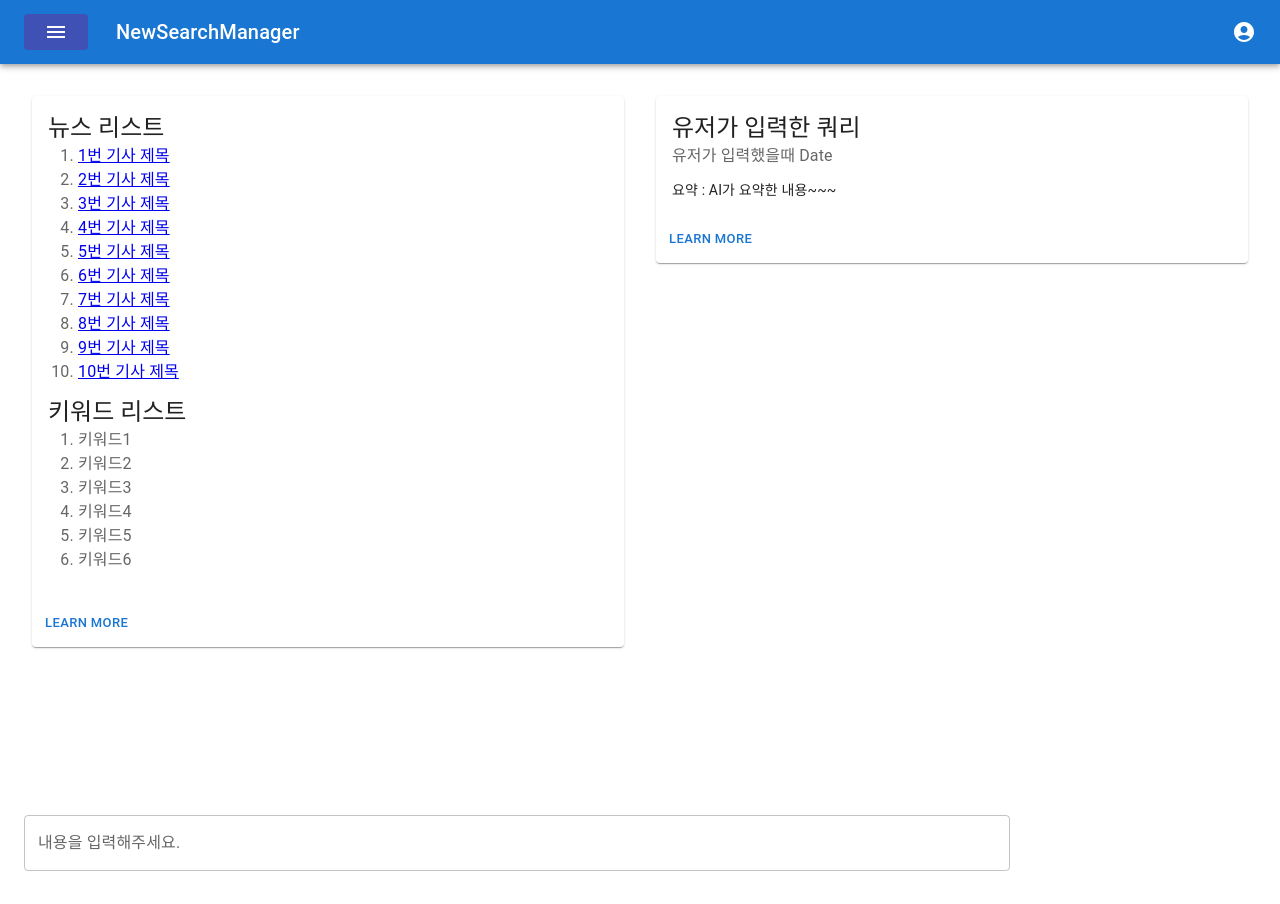
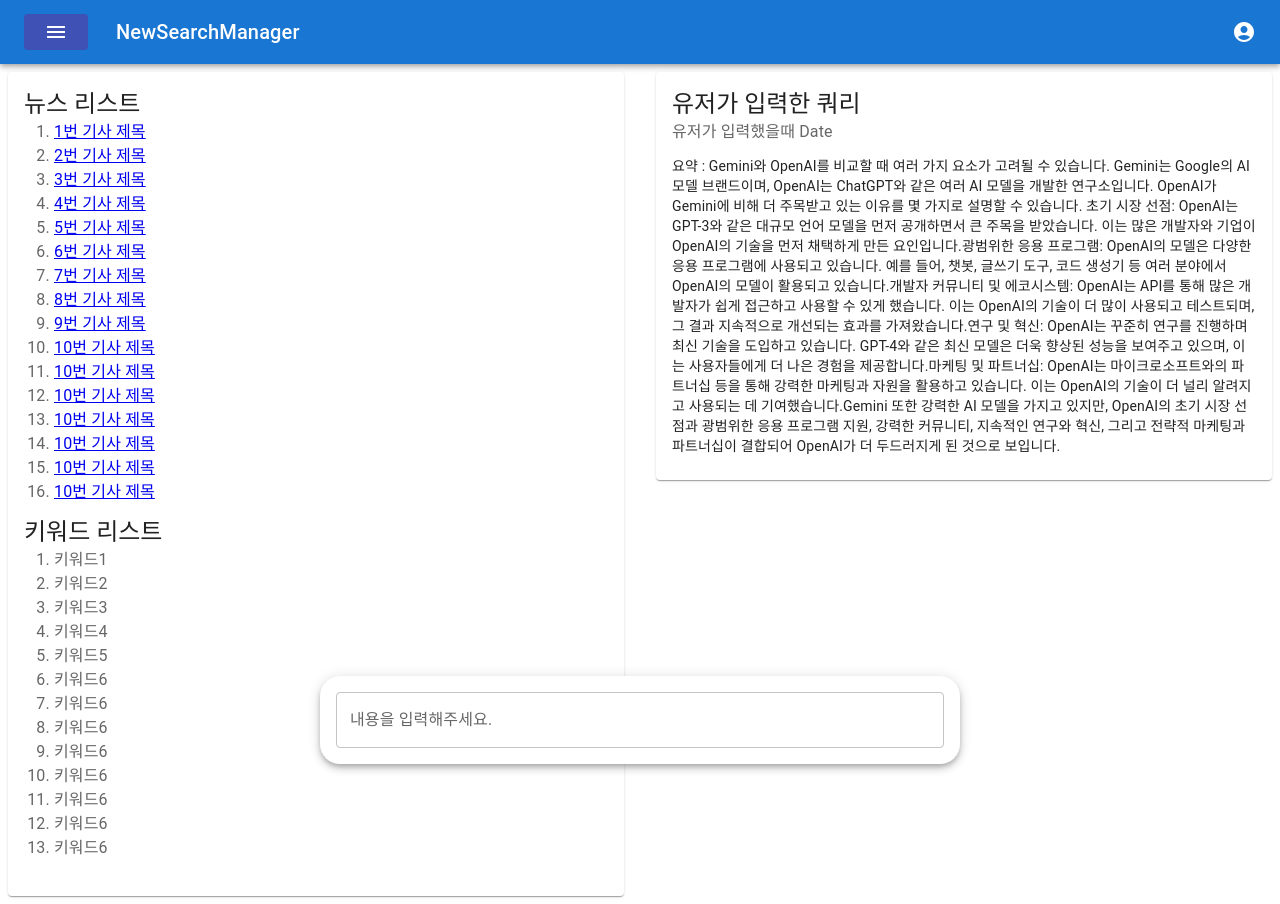
Before and after one commit to 2024-summer-LLM-Bootcamp/NewSearchPedia_FE, a React (Vite) app: page / in a window 1280 px wide. Before the commit the page ends 871 px from the top, so only its background shows below. Built offline with nearby package versions, Linux system fonts and the light colour scheme.

Commit message:
style: 입력창 위치 고정&띄우기

```diff
--- a/src/pages/article/Data/serverData.js
+++ b/src/pages/article/Data/serverData.js
@@ -14,6 +14,12 @@ const serverData = {
     { title: '8번 기사 제목', link: 'aaaaaa', pubDate: 'Tue, 23 Jul 2024 16:36:00 +0900' },
     { title: '9번 기사 제목', link: 'aaaaaa', pubDate: 'Tue, 23 Jul 2024 16:36:00 +0900' },
     { title: '10번 기사 제목', link: 'aaaaaa', pubDate: 'Tue, 23 Jul 2024 16:36:00 +0900' },
+    { title: '10번 기사 제목', link: 'aaaaaa', pubDate: 'Tue, 23 Jul 2024 16:36:00 +0900' },
+    { title: '10번 기사 제목', link: 'aaaaaa', pubDate: 'Tue, 23 Jul 2024 16:36:00 +0900' },
+    { title: '10번 기사 제목', link: 'aaaaaa', pubDate: 'Tue, 23 Jul 2024 16:36:00 +0900' },
+    { title: '10번 기사 제목', link: 'aaaaaa', pubDate: 'Tue, 23 Jul 2024 16:36:00 +0900' },
+    { title: '10번 기사 제목', link: 'aaaaaa', pubDate: 'Tue, 23 Jul 2024 16:36:00 +0900' },
+    { title: '10번 기사 제목', link: 'aaaaaa', pubDate: 'Tue, 23 Jul 2024 16:36:00 +0900' },
   ],
 
   encycList: [
@@ -23,9 +29,17 @@ const serverData = {
     { keyword: '키워드4', link: 'aaaaaa' },
     { keyword: '키워드5', link: 'aaaaaa' },
     { keyword: '키워드6', link: 'aaaaaa' },
+    { keyword: '키워드6', link: 'aaaaaa' },
+    { keyword: '키워드6', link: 'aaaaaa' },
+    { keyword: '키워드6', link: 'aaaaaa' },
+    { keyword: '키워드6', link: 'aaaaaa' },
+    { keyword: '키워드6', link: 'aaaaaa' },
+    { keyword: '키워드6', link: 'aaaaaa' },
+    { keyword: '키워드6', link: 'aaaaaa' },
   ],
 
-  summary: 'AI가 요약한 내용~~~',
+  summary:
+    'Gemini와 OpenAI를 비교할 때 여러 가지 요소가 고려될 수 있습니다. Gemini는 Google의 AI 모델 브랜드이며, OpenAI는 ChatGPT와 같은 여러 AI 모델을 개발한 연구소입니다. OpenAI가 Gemini에 비해 더 주목받고 있는 이유를 몇 가지로 설명할 수 있습니다. 초기 시장 선점: OpenAI는 GPT-3와 같은 대규모 언어 모델을 먼저 공개하면서 큰 주목을 받았습니다. 이는 많은 개발자와 기업이 OpenAI의 기술을 먼저 채택하게 만든 요인입니다.광범위한 응용 프로그램: OpenAI의 모델은 다양한 응용 프로그램에 사용되고 있습니다. 예를 들어, 챗봇, 글쓰기 도구, 코드 생성기 등 여러 분야에서 OpenAI의 모델이 활용되고 있습니다.개발자 커뮤니티 및 에코시스템: OpenAI는 API를 통해 많은 개발자가 쉽게 접근하고 사용할 수 있게 했습니다. 이는 OpenAI의 기술이 더 많이 사용되고 테스트되며, 그 결과 지속적으로 개선되는 효과를 가져왔습니다.연구 및 혁신: OpenAI는 꾸준히 연구를 진행하며 최신 기술을 도입하고 있습니다. GPT-4와 같은 최신 모델은 더욱 향상된 성능을 보여주고 있으며, 이는 사용자들에게 더 나은 경험을 제공합니다.마케팅 및 파트너십: OpenAI는 마이크로소프트와의 파트너십 등을 통해 강력한 마케팅과 자원을 활용하고 있습니다. 이는 OpenAI의 기술이 더 널리 알려지고 사용되는 데 기여했습니다.Gemini 또한 강력한 AI 모델을 가지고 있지만, OpenAI의 초기 시장 선점과 광범위한 응용 프로그램 지원, 강력한 커뮤니티, 지속적인 연구와 혁신, 그리고 전략적 마케팅과 파트너십이 결합되어 OpenAI가 더 두드러지게 된 것으로 보입니다.',
 };
 
 export default serverData;
--- a/src/pages/article/articlePage.jsx
+++ b/src/pages/article/articlePage.jsx
@@ -21,8 +21,7 @@ export default function Article() {
   return (
     <>
       <PrimarySearchAppBar />
-      <Container maxWidth="">
-        <Box sx={{ flexGrow: 1, mt: 3 }}>
+      <Box sx={{ flexGrow: 1 }}>
         <Grid container spacing={2}>
           <Grid item xs={6}>
             <Card sx={{ margin: 1 }}>
@@ -34,7 +33,7 @@ export default function Article() {
                   <ol>
                     {serverData.newsList.map((news) => (
                       <li>
-                          <a href="https://news.naver.com/">{news.title}</a>
+                        <a href={news.link}>{news.title}</a>
                       </li>
                     ))}
                   </ol>
@@ -52,9 +51,6 @@ export default function Article() {
                   </Typography>
                 </Typography>
               </CardContent>
-                <CardActions>
-                  <Button size="small">Learn More</Button>
-                </CardActions>
             </Card>
           </Grid>
 
@@ -71,19 +67,30 @@ export default function Article() {
                   요약 : {serverData.summary}
                 </Typography>
               </CardContent>
-                <CardActions>
-                  <Button size="small">Learn More</Button>
-                </CardActions>
             </Card>
           </Grid>
         </Grid>
 
-          <Box sx={{ maxWidth: '80%', marginTop: 20, display: 'flex', justifyContent: 'center', alignItems: 'center' }}>
+        <Box
+          sx={{
+            minWidth: '50%',
+            position: 'fixed',
+            top: '90%',
+            left: '50%',
+            transform: 'translate(-50%, -50%)',
+            display: 'flex',
+            justifyContent: 'center',
+            alignItems: 'center',
+            backgroundColor: 'white',
+            padding: 2,
+            boxShadow: 5,
+            borderRadius: 5,
+          }}
+        >
           <TextField sx={{ width: '100%' }} fullWidth label="내용을 입력해주세요." id="fullWidth" onKeyDown={handleKeyDown} />
           {console.log(inputValue)}
         </Box>
       </Box>
-      </Container>
     </>
   );
 }
--- a/src/pages/article/component/drawer.jsx
+++ b/src/pages/article/component/drawer.jsx
@@ -7,7 +7,8 @@ import ArticleSearch from './articleSearch';
 
 // 서버에서 데이터를 가져오는 함수
 async function getRevies() {
-  const response = await fetch(); // url지정해야함 fetch(url)
+  url = '';
+  const response = await fetch(url);
   const body = await response.json();
   return body;
 }
@@ -47,7 +48,7 @@ export default function TemporaryDrawer() {
           <ListItem key={text} disablePadding>
             <ListItemButton>
               <ListItemIcon>
-                {(currentPage - 1) * itemsPerPage + index + 1 + '.'}
+                {(currentPage - 1) * itemsPerPage + index + 1}
                 <InboxIcon />
               </ListItemIcon>
               <ListItemText primary={text} />
```
Lines whose indentation alone changed are shown as unchanged.
